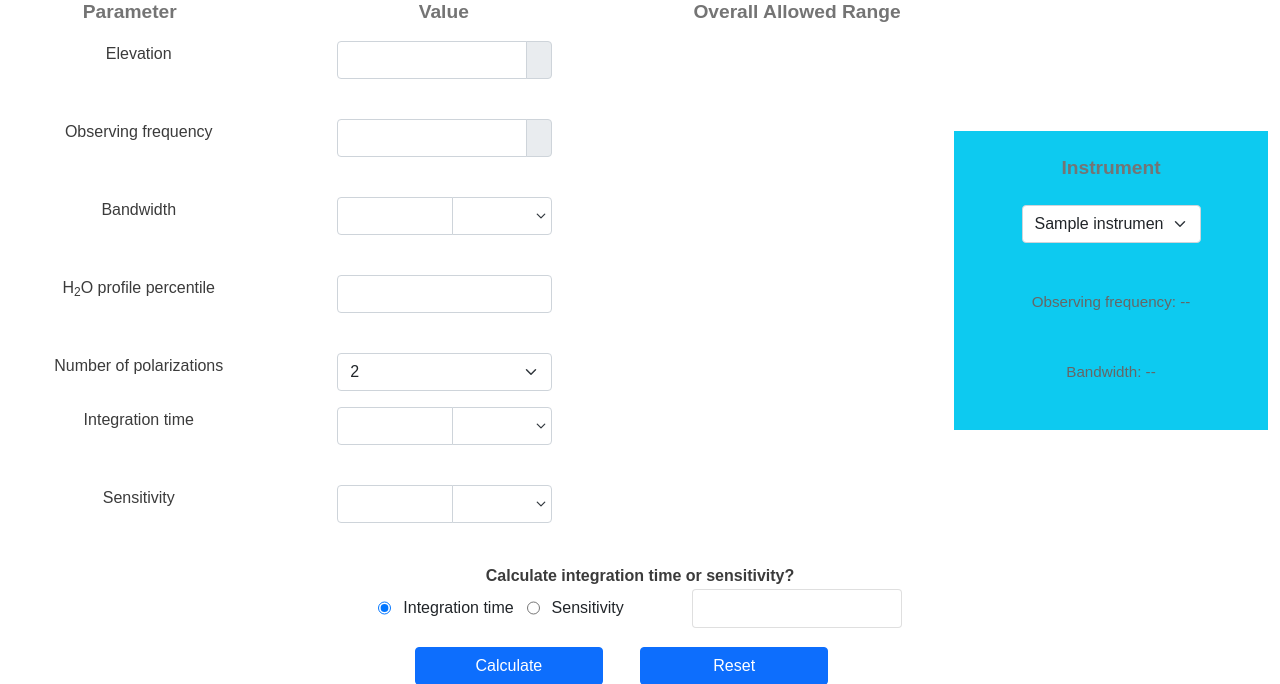
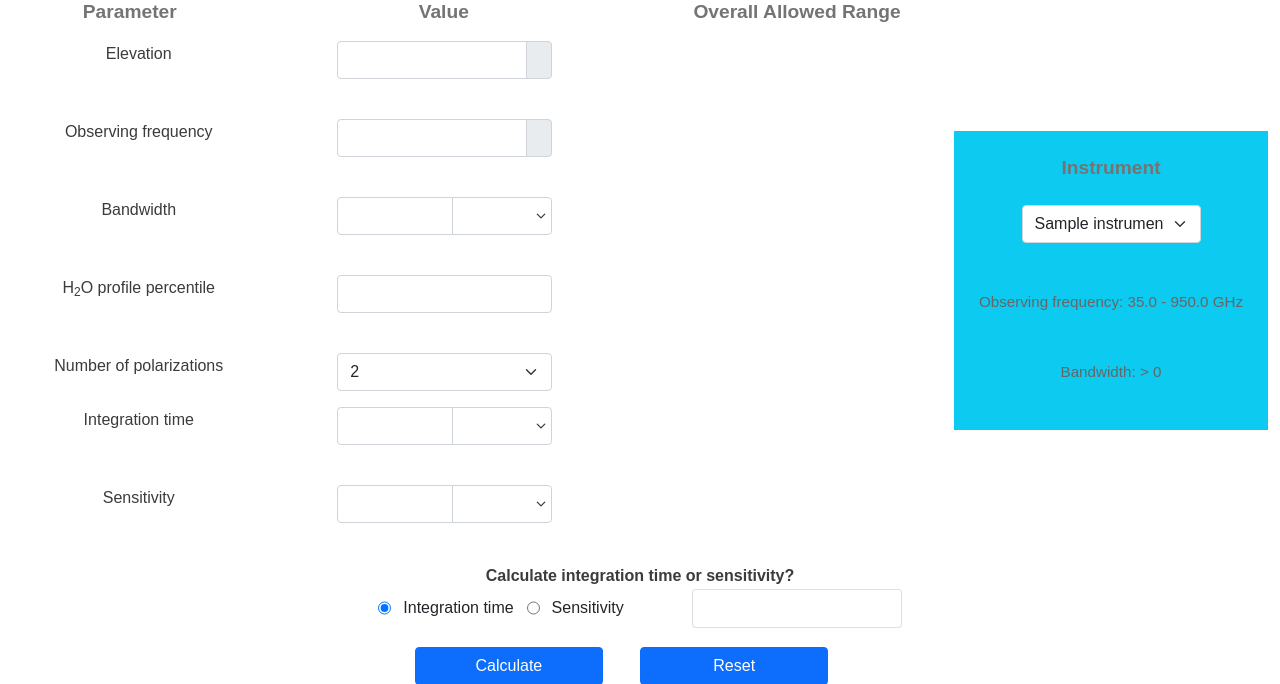
Before and after one commit to ukatc/AtLAST_sensitivity_calculator, a Python web app: template web_client/templates/sensitivity_calculator.html in a window 1280 px wide; the page is wider, and only the part inside the window is pictured. Shown: the part 323-1007 px from the top of that part. Run offline with Jinja, Linux system fonts and the light colour scheme; the template is opened without the code that fills it: most values are stand-ins (such as "Sample title", 1, 10 or a date in 2020); lists and menus that the app fills with data are empty.

Commit message:
ASC-32 Changed the information shown with the Default instrument to make it more explanatory

```diff
--- a/web_client/calculator.py
+++ b/web_client/calculator.py
@@ -107,7 +107,8 @@ def get_instrument_ranges(instrument_name):
             bw_range = re.findall(r"[\d.e]+", freq_ranges[0])
             bw_range_str = f"{bw_range[0]} - {bw_range[1]}"
         else:
-            bw_range_str = "N/A"
+            bw_range_str = "> 0"
+            bw_unit = ""
 
         return {
             "freq_range": f"{freq_range_str} {freq_unit}",
--- a/web_client/templates/sensitivity_calculator.html
+++ b/web_client/templates/sensitivity_calculator.html
@@ -201,8 +201,8 @@
                   </div>
                 <div class="allowed-range-info">
                   <div id="instrument-ranges-display">
-                    <div class="row justify-content-center mb-5" id="freq-range">Observing frequency: --</div>
-                    <div class="row justify-content-center mb-5" id="bw-range">Bandwidth: --</div>
+                    <div class="row justify-content-center mb-5" id="freq-range">Observing frequency: 35.0 - 950.0 GHz</div>
+                    <div class="row justify-content-center mb-5" id="bw-range">Bandwidth: > 0</div>
                   </div>
                 </div>
               </div>
```
